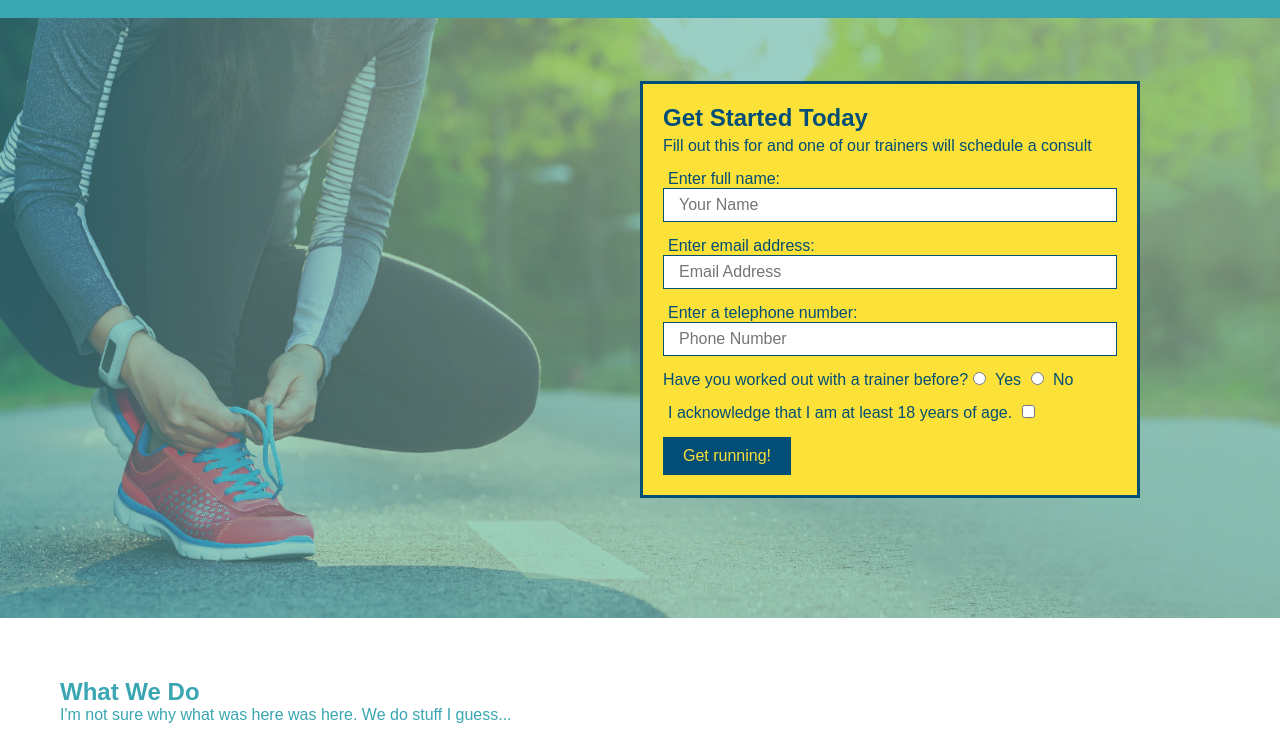
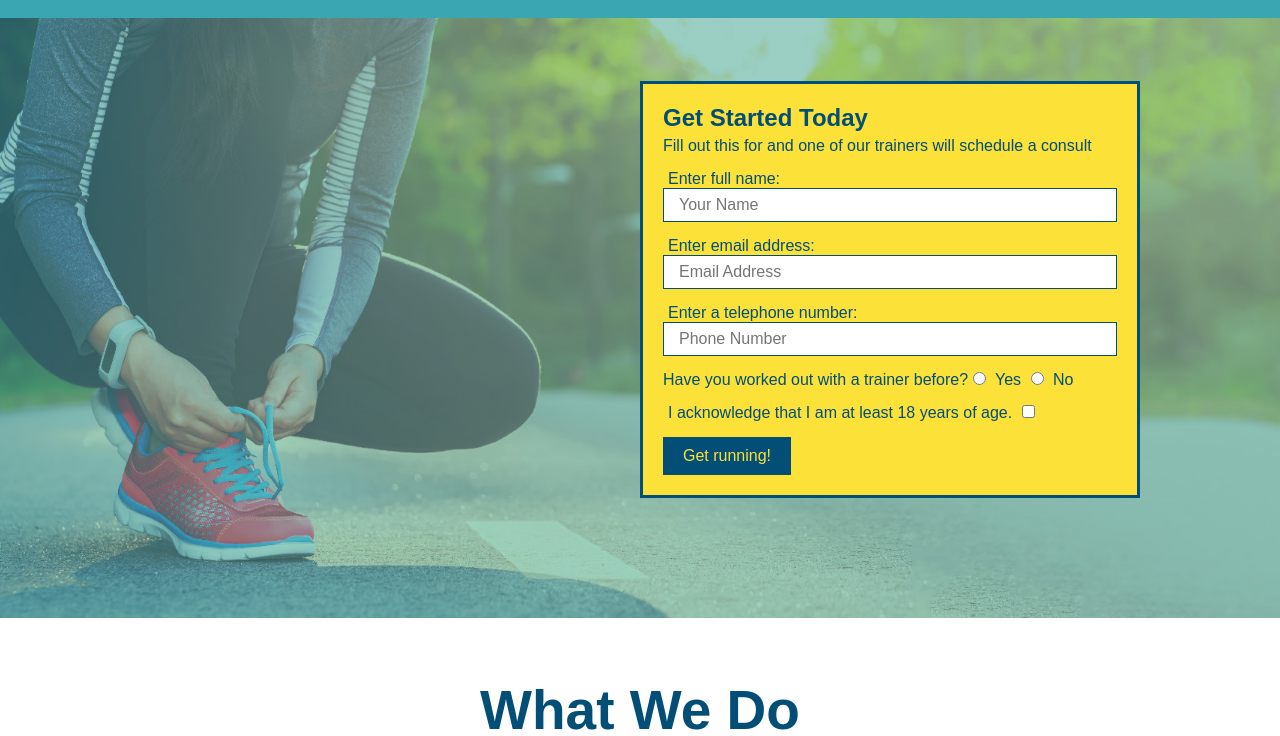
Before and after one commit to Besupan/run-buddy, a plain HTML site: page index.html in a window 1280 px wide. Shown: the part 64-800 px from the top of the page. Drawn offline with Linux system fonts and the light colour scheme.

Commit message:
styling to WWD

```diff
--- a/assets/css/style.css
+++ b/assets/css/style.css
@@ -120,3 +120,25 @@ section {
       font-size: 16px;
   }
   /* Hero Style End */
+
+  .intro {
+      text-align: center;
+  }
+
+  .intro h2 {
+      font-size: 55px;
+      color: #024e76;
+      margin-bottom: 35px;
+      padding: 0 100px 20px 100px;
+      border-bottom: 3px solid;
+      border-color: #fce138;
+      display: inline-block;
+  }
+
+  .intro p {
+      line-height: 1.7;
+      color: #39a6b2;
+      width: 80%;
+      font-size: 20px;
+      margin: 0 auto;
+  }
--- a/index.html
+++ b/index.html
@@ -65,10 +65,10 @@
             </section>
             <!-- End Hero -->
         <!-- "what we do" section -->
-        <section id="what-we-do">
+        <section id="what-we-do" class="intro">
             <h2>What We Do</h2>
             <p>
-                I'm not sure why what was here was here. We do stuff I guess...
+                I'm not sure why what was here was here. There was quite a bit of random words, but I didn't feel like typing them. However, I did decide to type this because it does in fact fill up this text section. That in itself makes the webpage look better. So yeah, we do stuff I guess...
             </p>
         </section>
         <!-- "what you do" section -->
```
